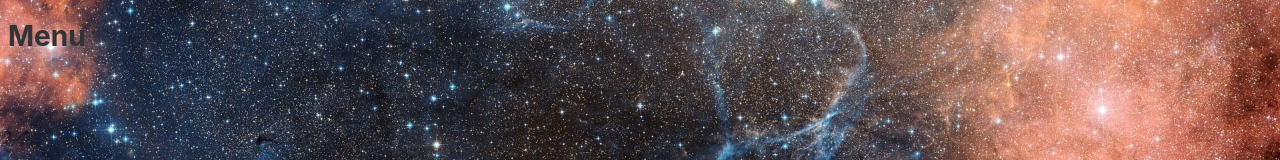
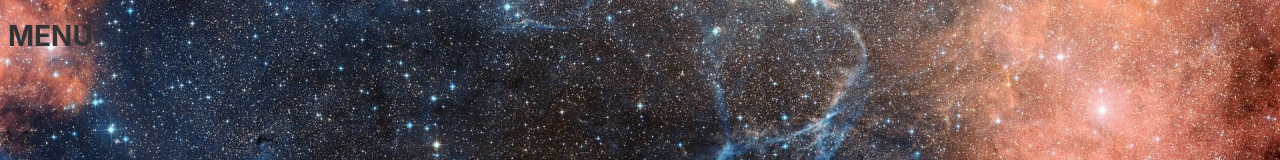
Before and after one commit to JoseJimenez-1911024299/Star-Wars-App, an Angular app: page / in a window 1280 px wide. Shown: the top 160 px of the page. Built offline with nearby package versions, Linux system fonts and the light colour scheme.

Commit message:
Actualización 1.2
Actualizaciones Generales

```diff
--- a/src/app/app.component.css
+++ b/src/app/app.component.css
@@ -6,3 +6,8 @@
     -webkit-font-smoothing: antialiased;
     -moz-osx-font-smoothing: grayscale;
   }
+h1,h2,h3,h4,h5,h6{
+  font-family: 'Star Jedi','San-serif';
+  font-weight: normal;
+  font-style: normal;
+}
--- a/src/app/left-menu/left-menu.component.html
+++ b/src/app/left-menu/left-menu.component.html
@@ -1 +1 @@
-<h1>Menu </h1>
+<h1>MENU </h1>
```
